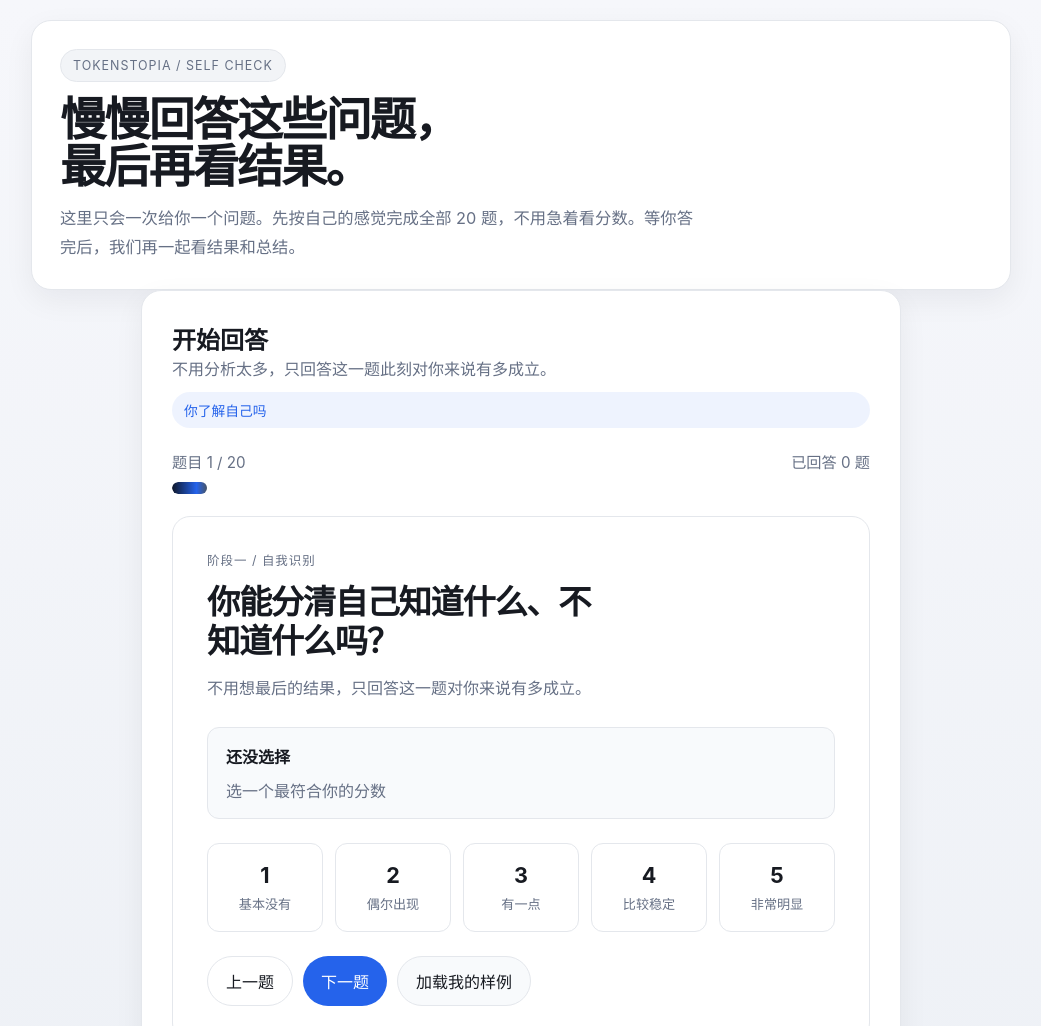
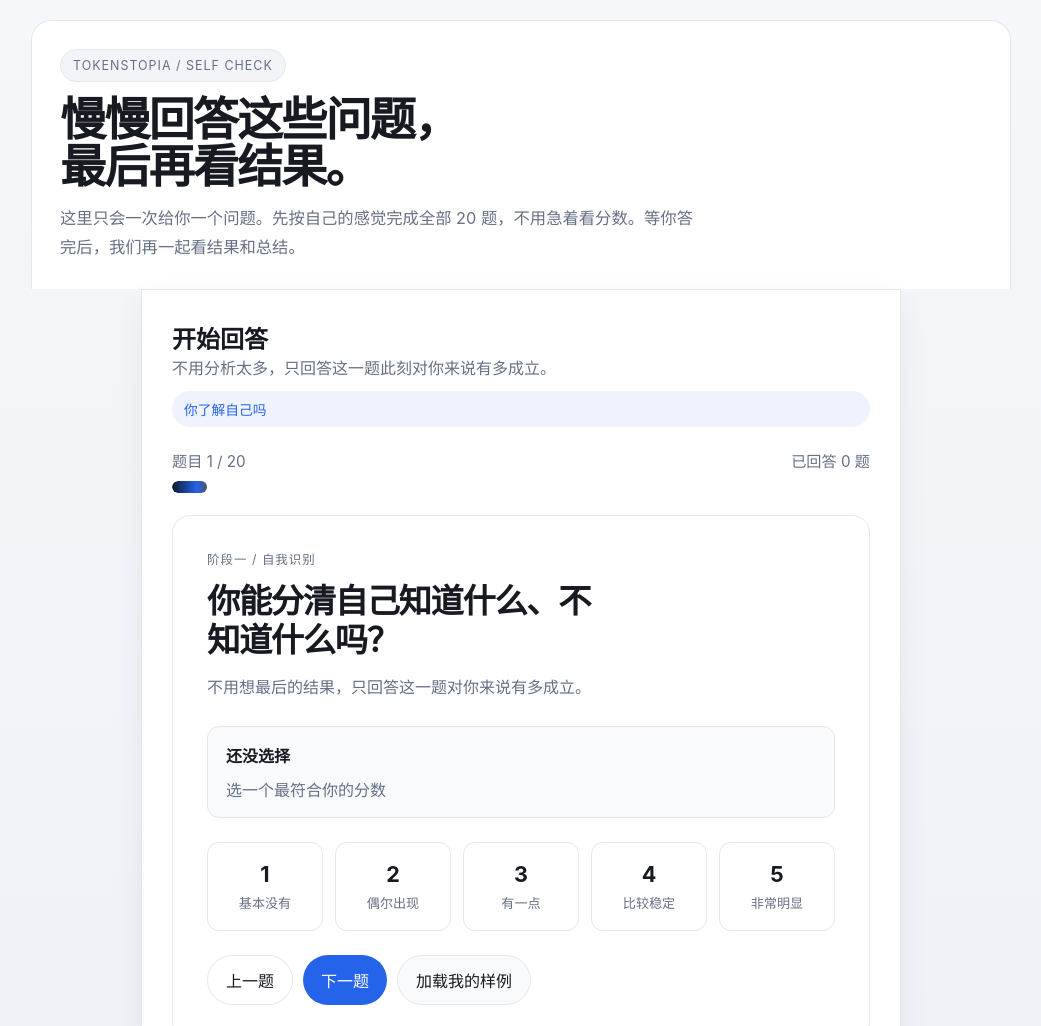
Before and after one commit to JefferyChenjy/tokenstopia, a plain HTML site: page index.html in a window 1280 px wide. Shown: the top 1026 px of the page, without its empty margins (119-1160 px from the left). Drawn offline with Linux system fonts and the light colour scheme.

Commit message:
Visually merge intro and question sections

```diff
--- a/index.html
+++ b/index.html
@@ -63,10 +63,12 @@
       }
 
       .hero {
-        border-radius: 20px;
+        border-radius: 20px 20px 0 0;
         padding: 28px;
         display: grid;
         gap: 14px;
+        border-bottom: 0;
+        box-shadow: none;
       }
 
       .eyebrow,
@@ -129,13 +131,18 @@
       }
 
       .layout {
-        margin-top: 22px;
+        margin-top: 0;
         display: block;
       }
 
       .section {
         border-radius: 20px;
         padding: 30px;
+      }
+
+      .section:first-child {
+        border-top-left-radius: 0;
+        border-top-right-radius: 0;
       }
 
       .section + .section {
```
